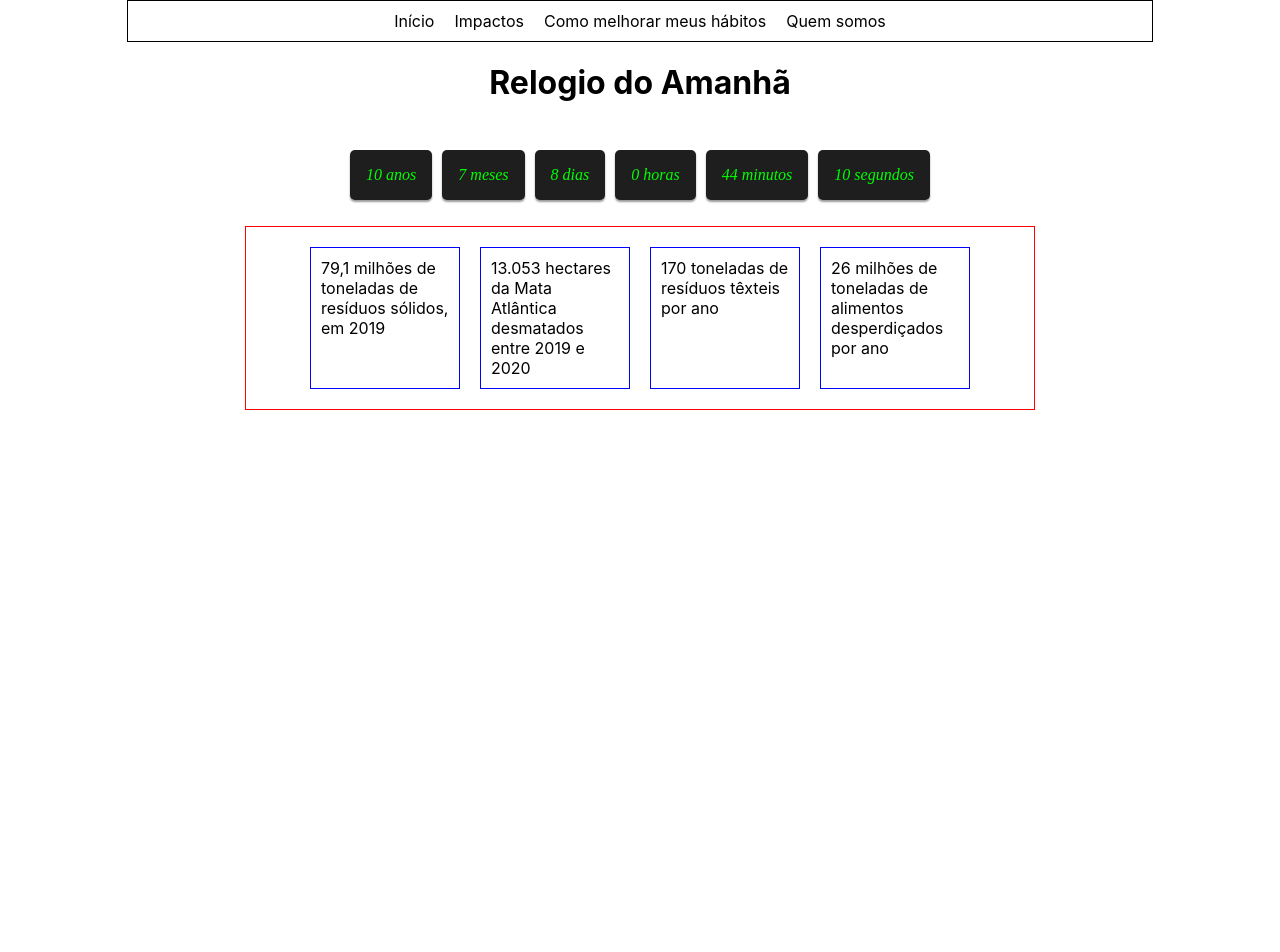
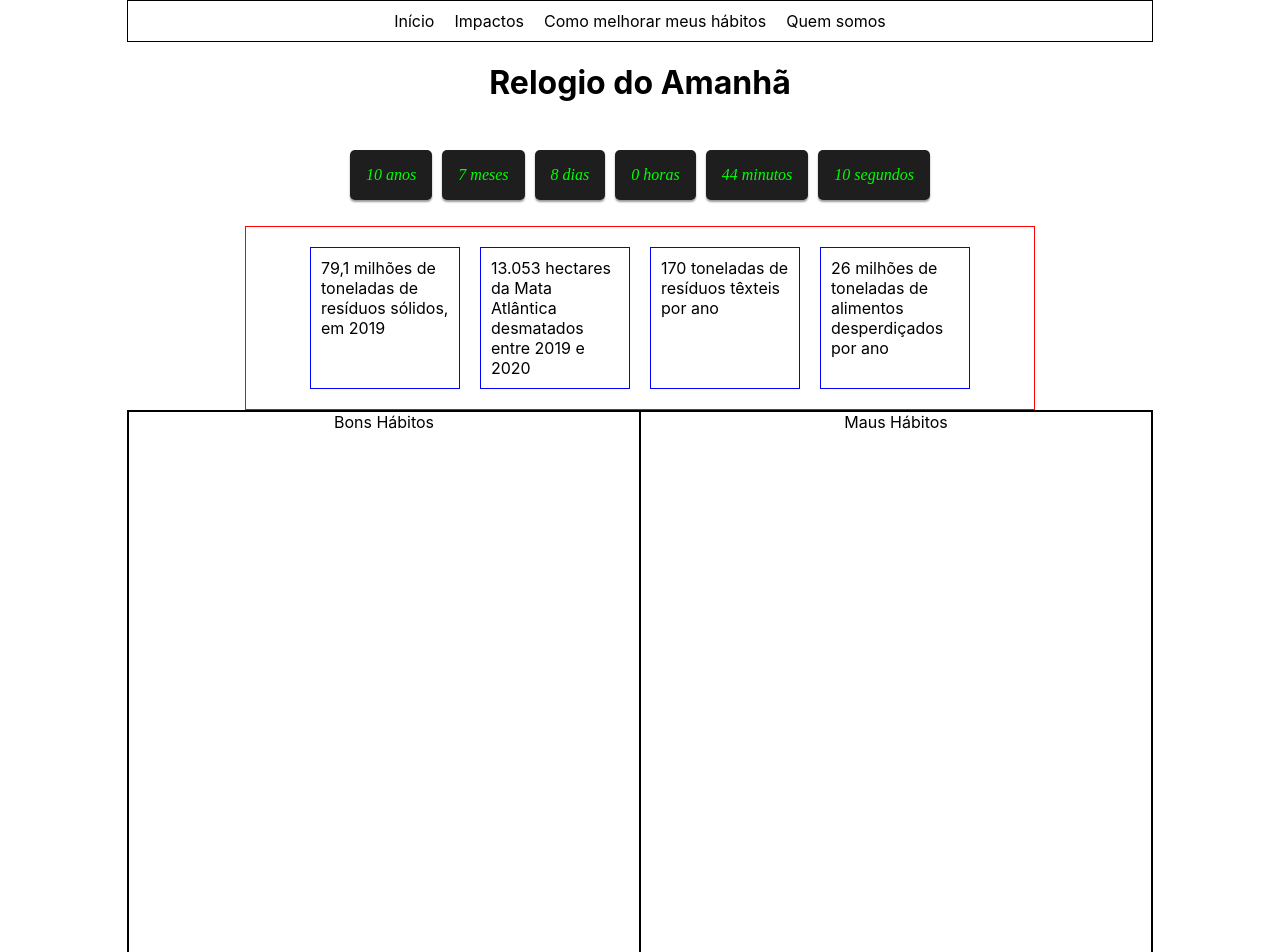
Before and after one commit to smcarolina/relogoio-do-agora, a React (Create React App) app in the folder relogio-do-agora/: page / in a window 1280 px wide. Shown: the top 952 px of the page. Before the commit the page ends 800 px from the top, so only its background shows below. Built offline with nearby package versions, Linux system fonts and the light colour scheme.

Commit message:
feat: create-habits-session

```diff
--- a/relogio-do-agora/src/App.js
+++ b/relogio-do-agora/src/App.js
@@ -3,6 +3,7 @@ import styled from 'styled-components';
 import Banner from './components/Banner/Banner';
 import Clock from './components/Countdown/Clock';
 import Header from './components/Header/Header'
+import HabitsSession from './components/HabitsSession/HabitsSession';
 
 const App = () => {
 
@@ -17,6 +18,7 @@ const App = () => {
       <Header/>
       <Clock/>
       <Banner/>
+      <HabitsSession/>
     </Screen>
   );
 }
--- /dev/null
+++ b/relogio-do-agora/src/components/HabitsSession/HabitsSession.js
@@ -0,0 +1,17 @@
+import React from "react";
+import { HabitContainer, SessionContainer } from "./style";
+
+const HabitsSession = () => {
+    return <SessionContainer>
+
+        <HabitContainer>
+            Bons Hábitos
+        </HabitContainer>
+        <HabitContainer>
+            Maus Hábitos
+        </HabitContainer>
+
+    </SessionContainer>
+}
+
+export default HabitsSession
--- /dev/null
+++ b/relogio-do-agora/src/components/HabitsSession/style.js
@@ -0,0 +1,15 @@
+import styled from 'styled-components'
+
+export const SessionContainer = styled.div`
+    display: flex;
+    border: 1px solid black;
+    height: 100vh;
+    width: 80%;
+`
+
+export const HabitContainer = styled.div`
+    display: flex;
+    justify-content: center;
+    width: 50%;
+    border: 1px solid black;
+`
```
